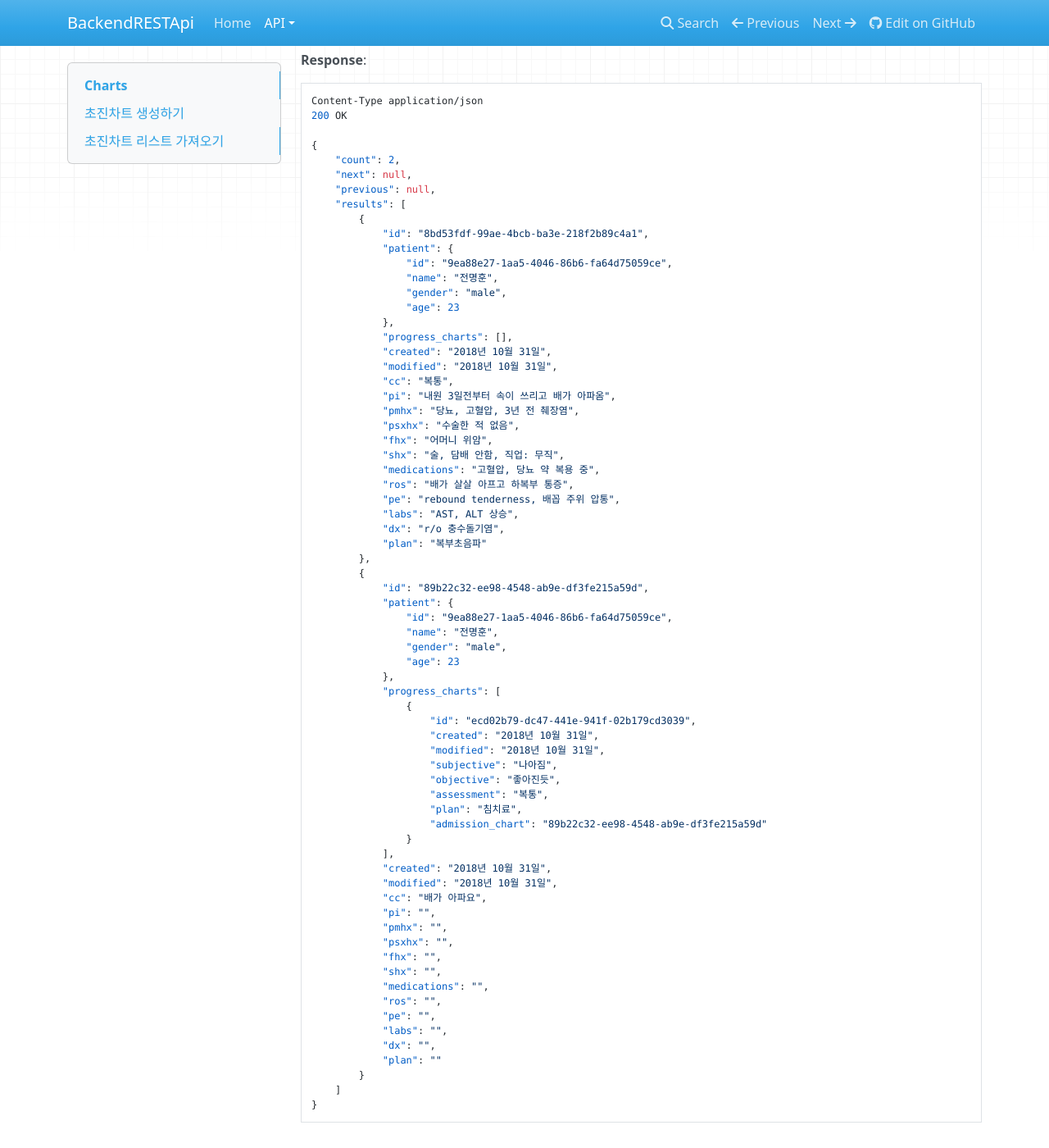
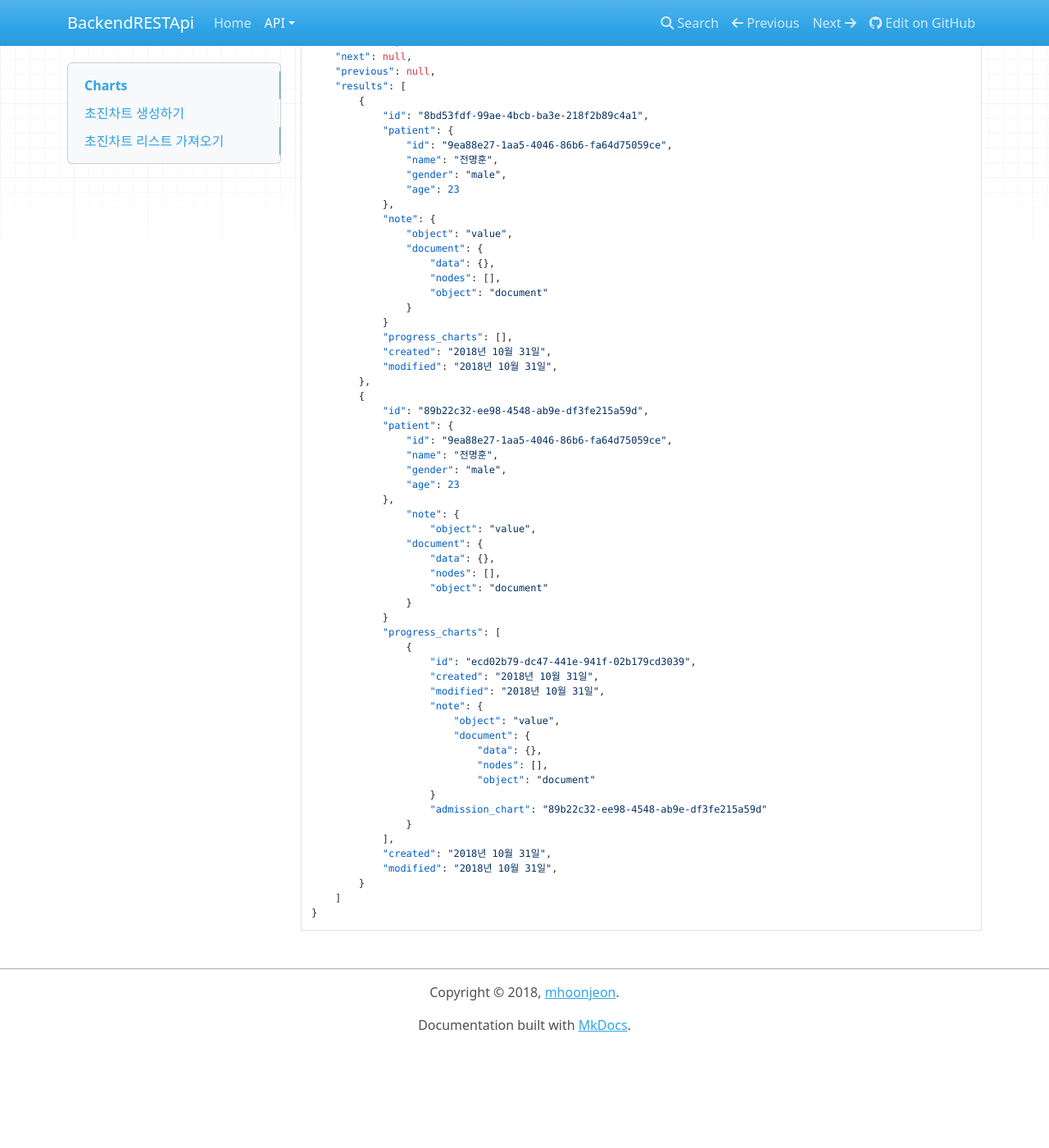
Before and after one commit to mhoonjeon/BackendRESTApi, an MkDocs documentation site: the page built from docs/api/charts.md, in a window 1280 px wide and 1400 px high, scrolled down 2061 px. Shown: the whole window at 82% size. Built offline with MkDocs 1.6.1, drawn with Linux system fonts in a browser that asks for light colours; nearby versions of some CDN libraries; old or Windows-style settings are respelled for this version of MkDocs; after the commit the page ends 3339 px from its top, so only the background shows below that; some of the changed text lies outside the part shown.

````diff
--- a/docs/api/charts.md
+++ b/docs/api/charts.md
@@ -15,18 +15,14 @@
         "gender": 0,  // 0: 남자, 1: 여자
         "age": 23
     },
-    "cc": "복통",
-    "pi": "내원 3일전부터 속이 쓰리고 배가 아파옴",
-    "pmhx": "당뇨, 고혈압, 3년 전 췌장염",
-    "psxhx": "수술한 적 없음",
-    "fhx": "어머니 위암",
-    "shx": "술, 담배 안함, 직업: 무직",
-    "medications": "고혈압, 당뇨 약 복용 중",
-    "ros": "배가 살살 아프고 하복부 통증",
-    "pe": "rebound tenderness, 배꼽 주위 압통",
-    "labs": "AST, ALT 상승",
-    "dx": "r/o 충수돌기염",
-    "plan": "복부초음파"
+    "note": {
+        "object": "value",
+        "document": {
+            "data": {},
+            "nodes": [],
+            "object": "document"
+        }
+    }
 }
 ```
 
@@ -61,20 +57,16 @@
         "gender": 0,
         "age": 23
     },
+    "note": {
+        "object": "value",
+        "document": {
+            "data": {},
+            "nodes": [],
+            "object": "document"
+        }
+    }
     "created": "2018-10-31T13:56:38+0000",
     "modified": "2018-10-31T13:56:38+0000",
-    "cc": "복통",
-    "pi": "내원 3일전부터 속이 쓰리고 배가 아파옴",
-    "pmhx": "당뇨, 고혈압, 3년 전 췌장염",
-    "psxhx": "수술한 적 없음",
-    "fhx": "어머니 위암",
-    "shx": "술, 담배 안함, 직업: 무직",
-    "medications": "고혈압, 당뇨 약 복용 중",
-    "ros": "배가 살살 아프고 하복부 통증",
-    "pe": "rebound tenderness, 배꼽 주위 압통",
-    "labs": "AST, ALT 상승",
-    "dx": "r/o 충수돌기염",
-    "plan": "복부초음파",
 }
 ```
 
@@ -110,21 +102,17 @@
                 "gender": "male",
                 "age": 23
             },
+            "note": {
+                "object": "value",
+                "document": {
+                    "data": {},
+                    "nodes": [],
+                    "object": "document"
+                }
+            }
             "progress_charts": [],
             "created": "2018년 10월 31일",
             "modified": "2018년 10월 31일",
-            "cc": "복통",
-            "pi": "내원 3일전부터 속이 쓰리고 배가 아파옴",
-            "pmhx": "당뇨, 고혈압, 3년 전 췌장염",
-            "psxhx": "수술한 적 없음",
-            "fhx": "어머니 위암",
-            "shx": "술, 담배 안함, 직업: 무직",
-            "medications": "고혈압, 당뇨 약 복용 중",
-            "ros": "배가 살살 아프고 하복부 통증",
-            "pe": "rebound tenderness, 배꼽 주위 압통",
-            "labs": "AST, ALT 상승",
-            "dx": "r/o 충수돌기염",
-            "plan": "복부초음파"
         },
         {
             "id": "89b22c32-ee98-4548-ab9e-df3fe215a59d",
@@ -134,32 +122,31 @@
                 "gender": "male",
                 "age": 23
             },
+                "note": {
+                    "object": "value",
+                "document": {
+                    "data": {},
+                    "nodes": [],
+                    "object": "document"
+                }
+            }
             "progress_charts": [
                 {
                     "id": "ecd02b79-dc47-441e-941f-02b179cd3039",
                     "created": "2018년 10월 31일",
                     "modified": "2018년 10월 31일",
-                    "subjective": "나아짐",
-                    "objective": "좋아진듯",
-                    "assessment": "복통",
-                    "plan": "침치료",
+                    "note": {
+                        "object": "value",
+                        "document": {
+                            "data": {},
+                            "nodes": [],
+                            "object": "document"
+                    }
                     "admission_chart": "89b22c32-ee98-4548-ab9e-df3fe215a59d"
                 }
             ],
             "created": "2018년 10월 31일",
             "modified": "2018년 10월 31일",
-            "cc": "배가 아파요",
-            "pi": "",
-            "pmhx": "",
-            "psxhx": "",
-            "fhx": "",
-            "shx": "",
-            "medications": "",
-            "ros": "",
-            "pe": "",
-            "labs": "",
-            "dx": "",
-            "plan": ""
         }
     ]
 }
````
Also changed, not shown: docs/api/progress_charts.md (+32 -16 lines), 1 other file.
